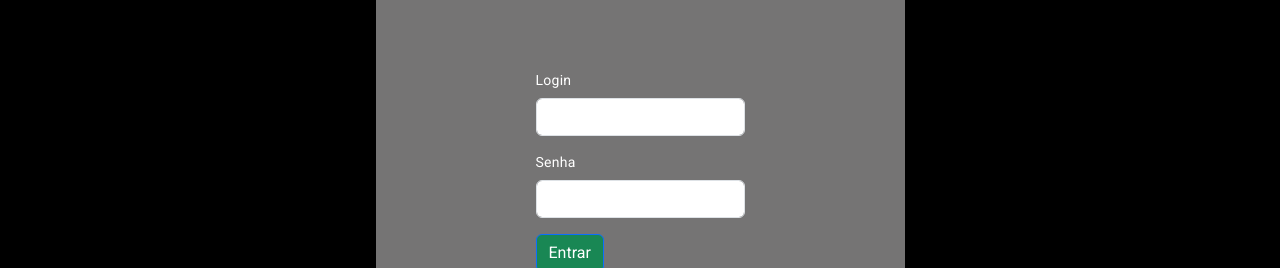
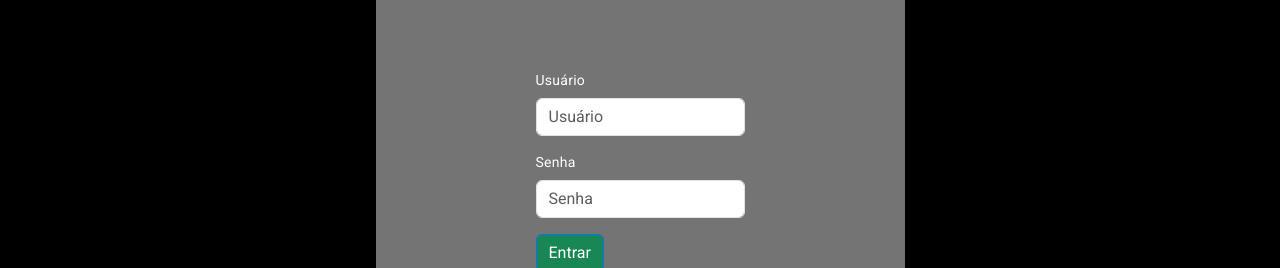
Before and after one commit to jvg21/SiteLojaSuplementos, an Angular app: page /login in a window 1280 px wide. Shown: the part 215-483 px from the top of the page. Built offline with nearby package versions, Linux system fonts and the light colour scheme.

Commit message:
Login update update
Giovanni Uchoa

```diff
--- a/src/app/components/login/login.component.html
+++ b/src/app/components/login/login.component.html
@@ -2,15 +2,15 @@
 
     <div class="mb-3">
 
-      <label for="exampleInputEmail1" class="form-label">Login</label>
-      <input type="email" class="form-control" id="exampleInputEmail1" aria-describedby="emailHelp">
+      <label for="exampleInputEmail1" class="form-label">Usuário</label>
+      <input placeholder="Usuário" type="email" class="form-control" id="exampleInputEmail1" aria-describedby="emailHelp">
 
     </div>
 
     <div class="mb-3">
 
       <label for="exampleInputPassword1" class="form-label">Senha</label>
-      <input type="password" class="form-control" id="exampleInputPassword1">
+      <input placeholder="Senha" type="password" class="form-control" id="exampleInputPassword1">
 
     </div>
 
```
